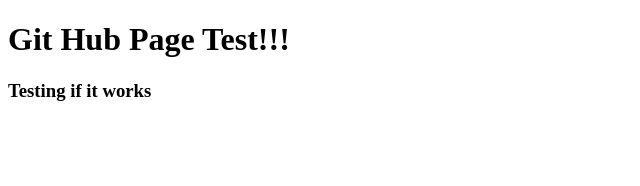
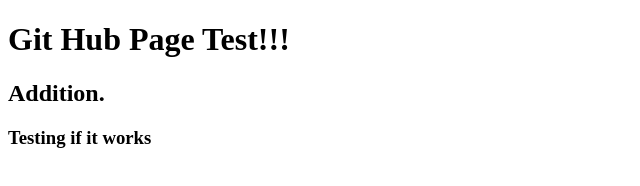
Before and after one commit to welschmoor/welschmoor.github.io, a plain HTML site: page index.html in a window 1280 px wide. Shown: the whole page, without its empty margins (0-640 px from the left). Drawn offline with Linux system fonts and the light colour scheme.

Commit message:
Update index.html

```diff
--- a/index.html
+++ b/index.html
@@ -8,6 +8,8 @@
 </head>
 <body>
   <h1>Git Hub Page Test!!! </h1>
+  <h2>Addition.</h>
+
   <h3>Testing if it works</h3>
 </body>
 </html>
```
